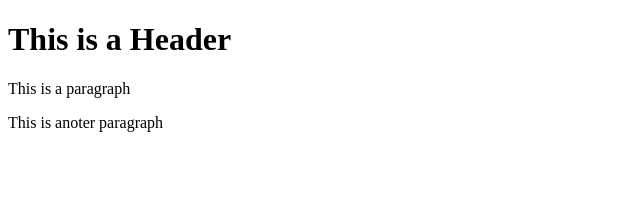
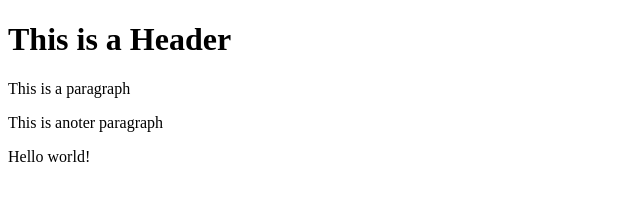
Before and after one commit to Randycullins08/git-test, a website: page index.html in a window 1280 px wide. Shown: the whole page, without its empty margins (0-640 px from the left). Drawn offline with Linux system fonts and the light colour scheme.

Commit message:
Using NPM

```diff
--- a/index.html
+++ b/index.html
@@ -4,5 +4,6 @@
     <h1>This is a Header</h1>
     <p>This is a paragraph</p>
     <p>This is anoter paragraph</p>
+    <p>Hello world!</p>
   </body>
 </html>
```
Also changed, not shown: package.json (added, +24 -0 lines), 2 other files.
